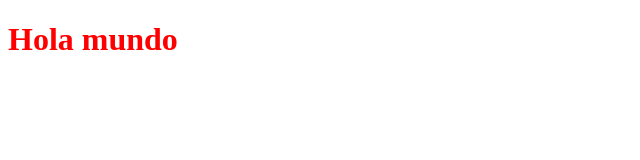
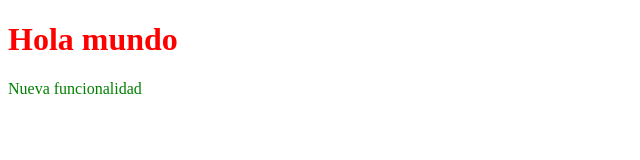
Before and after one commit to raulacera96/talleresEveris, a plain HTML site: page index.html in a window 1280 px wide. Shown: the whole page, without its empty margins (0-640 px from the left). Drawn offline with Linux system fonts and the light colour scheme.

Commit message:
Nueva funcionalidad

```diff
--- a/index.html
+++ b/index.html
@@ -1,11 +1,12 @@
 <!DOCTYPE html>
 <html>
 <head>
-<title>Everis BootCamp</title>
-<link rel=
-"stylesheet" type="text/css" href="style.css">
+    <title>Everis BootCamp</title>
+    <link rel=
+    "stylesheet" type="text/css" href="style.css">
 </head>
 <body>
-<h1>Hola mundo</h1>
+    <h1>Hola mundo</h1>
+    <p>Nueva funcionalidad</p>
 </body>
 </html>
--- a/style.css
+++ b/style.css
@@ -1,3 +1,6 @@
 h1 {
 color: red;
 }
+p {
+    color: green;
+}
```
Also changed, not shown: 1 other file.
